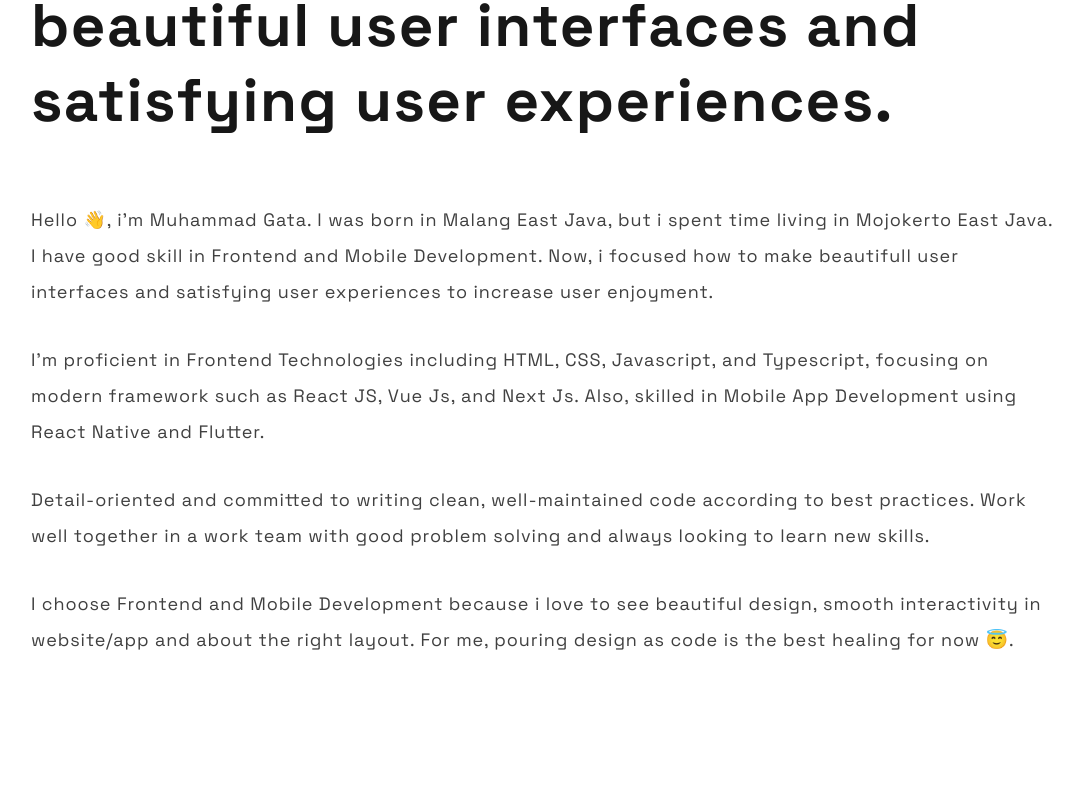
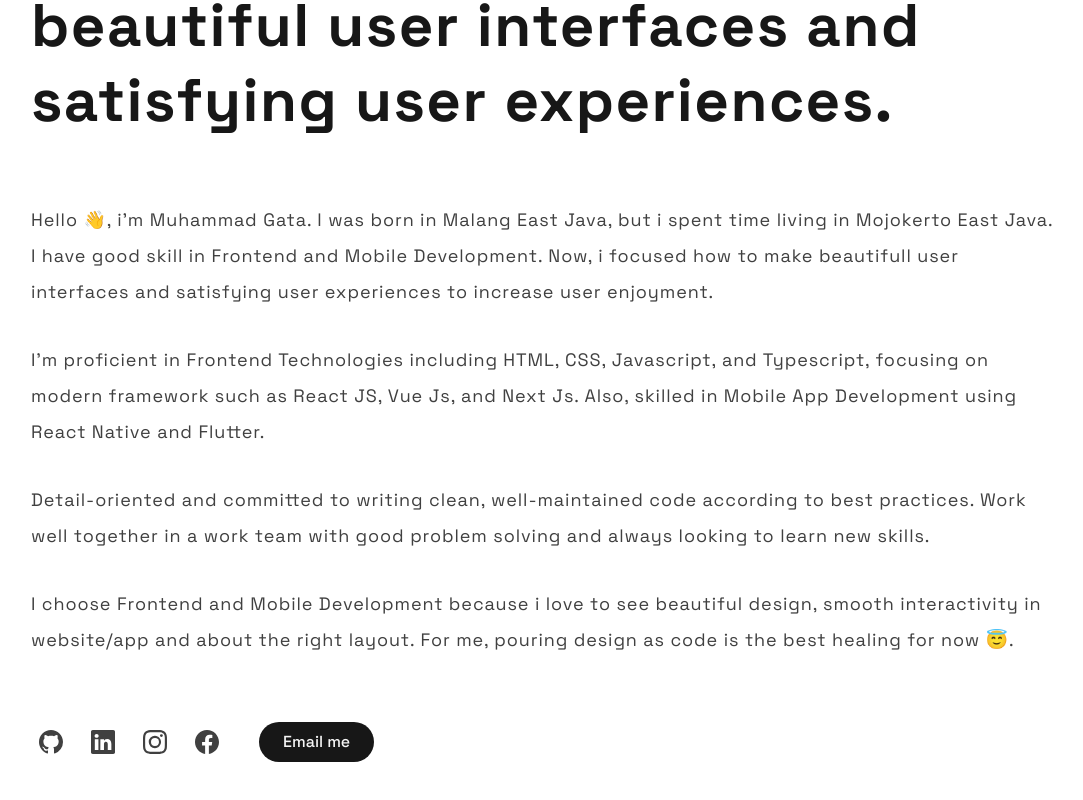
Before and after one commit to nzrmm/muhammadgata, a Next.js app: page / in a window 1280 px wide. Shown: the part 322-1122 px from the top of the page, without its empty margins (97-1180 px from the left). Before the commit the page ends 1012 px from the top, so only its background shows below. Built offline with nearby package versions, Linux system fonts and the light colour scheme.

Commit message:
feat: add media socials and email in home pages

```diff
--- a/package.json
+++ b/package.json
@@ -20,6 +20,7 @@
     "postcss": "8.4.28",
     "react": "18.2.0",
     "react-dom": "18.2.0",
+    "react-icons": "^4.10.1",
     "tailwindcss": "3.3.3",
     "typescript": "5.1.6"
   },
--- /dev/null
+++ b/src/components/button/button.module.css
@@ -0,0 +1,11 @@
+.variant__small {
+  @apply px-6 py-2 text-base font-medium rounded-full;
+}
+
+.type__primary {
+  @apply bg-neutral-900 text-neutral-100 hover:bg-neutral-800;
+}
+
+.type__secondary {
+  @apply bg-neutral-200 text-neutral-900 hover:bg-neutral-300;
+}
--- /dev/null
+++ b/src/components/button/index.tsx
@@ -0,0 +1,32 @@
+import React from "react";
+import cx from "classnames";
+
+import styles from "./button.module.css";
+
+type IButton = React.PropsWithChildren<{
+  id: string;
+  type: "primary" | "secondary";
+  variant: "small";
+  customClassName?: string;
+  onClick?: () => void;
+}>;
+
+const Button = ({ id, children, type, variant, ...props }: IButton) => {
+  return (
+    <div>
+      <button
+        id={id}
+        className={cx(
+          styles[`type__${type}`],
+          styles[`variant__${variant}`],
+          props.customClassName
+        )}
+        onClick={props.onClick}
+      >
+        {children}
+      </button>
+    </div>
+  );
+};
+
+export default Button;
--- a/src/components/index.ts
+++ b/src/components/index.ts
@@ -1,5 +1,6 @@
+import Button from "@/components/button";
 import Typography from "@/components/typography";
 import CustomLink from "@/components/custom-link";
 import NavbarItem from "@/components/navbar-item";
 
-export { Typography, CustomLink, NavbarItem };
+export { Button, Typography, CustomLink, NavbarItem };
--- a/src/constants/index.ts
+++ b/src/constants/index.ts
@@ -1,4 +1,6 @@
-import { INavbarLink } from "@/types";
+import { INavbarLink, IMediaSocial } from "@/types";
+
+import { BsGithub, BsLinkedin, BsInstagram, BsFacebook } from "react-icons/bs";
 
 export const ROUTES: INavbarLink[] = [
   { href: "/", name: "Home" },
@@ -6,3 +8,13 @@ export const ROUTES: INavbarLink[] = [
   { href: "/tools", name: "Tools" },
   { href: "/blogs", name: "Blogs" },
 ];
+
+export const MEDIA_SOCIALS: IMediaSocial[] = [
+  { href: "https://github.com/nzrmm", icon: BsGithub },
+  { href: "https://www.linkedin.com/in/muhammad-gata/", icon: BsLinkedin },
+  { href: "https://www.instagram.com/_nzrmm/", icon: BsInstagram },
+  {
+    href: "https://web.facebook.com/profile.php?id=100010330266856",
+    icon: BsFacebook,
+  },
+];
--- a/src/pages/index.tsx
+++ b/src/pages/index.tsx
@@ -1,40 +1,71 @@
 import cx from "classnames";
 
-import { Typography } from "@/components";
+import { Button, Typography } from "@/components";
+import { MEDIA_SOCIALS } from "@/constants";
 
 const Home = () => {
   return (
-    <div className={cx("pt-40")}>
+    <div className={cx("pt-40 pb-32")}>
       <Typography variant="text6Xl" customClassName="mb-16">
         A Frontend and Mobile Developer with passion for creating beautiful user
         interfaces and satisfying user experiences.
       </Typography>
 
-      <Typography variant="textLg" customClassName="mb-8">
-        Hello 👋, i&apos;m Muhammad Gata. I was born in Malang East Java, but i
-        spent time living in Mojokerto East Java. I have good skill in Frontend
-        and Mobile Development. Now, i focused how to make beautifull user
-        interfaces and satisfying user experiences to increase user enjoyment.
+      <div className={cx("flex flex-col gap-8 mb-16")}>
+        <Typography variant="textLg">
+          Hello 👋, i&apos;m Muhammad Gata. I was born in Malang East Java, but
+          i spent time living in Mojokerto East Java. I have good skill in
+          Frontend and Mobile Development. Now, i focused how to make beautifull
+          user interfaces and satisfying user experiences to increase user
+          enjoyment.
         </Typography>
 
-      <Typography variant="textLg" customClassName="mb-8">
+        <Typography variant="textLg">
           I&apos;m proficient in Frontend Technologies including HTML, CSS,
           Javascript, and Typescript, focusing on modern framework such as React
           JS, Vue Js, and Next Js. Also, skilled in Mobile App Development using
           React Native and Flutter.
         </Typography>
 
-      <Typography variant="textLg" customClassName="mb-8">
+        <Typography variant="textLg">
           Detail-oriented and committed to writing clean, well-maintained code
-        according to best practices. Work well together in a work team with good
-        problem solving and always looking to learn new skills.
+          according to best practices. Work well together in a work team with
+          good problem solving and always looking to learn new skills.
         </Typography>
 
-      <Typography variant="textLg" customClassName="mb-8">
-        I choose Frontend and Mobile Development because i love to see beautiful
-        design, smooth interactivity in website/app and about the right layout.
-        For me, pouring design as code is the best healing for now 😇.
+        <Typography variant="textLg">
+          I choose Frontend and Mobile Development because i love to see
+          beautiful design, smooth interactivity in website/app and about the
+          right layout. For me, pouring design as code is the best healing for
+          now 😇.
         </Typography>
+      </div>
+
+      <div className={cx("flex items-center gap-8")}>
+        <div className={cx("flex items-center gap-3")}>
+          {MEDIA_SOCIALS.map((item, index) => {
+            return (
+              <a
+                key={index}
+                href={item.href}
+                target="_blank"
+                className={cx(
+                  "w-10 h-10 flex justify-center items-center rounded-md",
+                  "hover:bg-neutral-100"
+                )}
+              >
+                <item.icon size={24} className={cx("fill-neutral-700")} />
+              </a>
+            );
+          })}
+        </div>
+
+        <a href="mailto:iamgata.me@gmail.com">
+          <Button id="email-me-button" type="primary" variant="small">
+            Email me
+          </Button>
+        </a>
+      </div>
     </div>
   );
 };
```
Also changed, not shown: src/types/index.ts (+7 -0 lines), 1 other file (tests, documents, lock files or other folders). Lines whose indentation alone changed are shown as unchanged.
